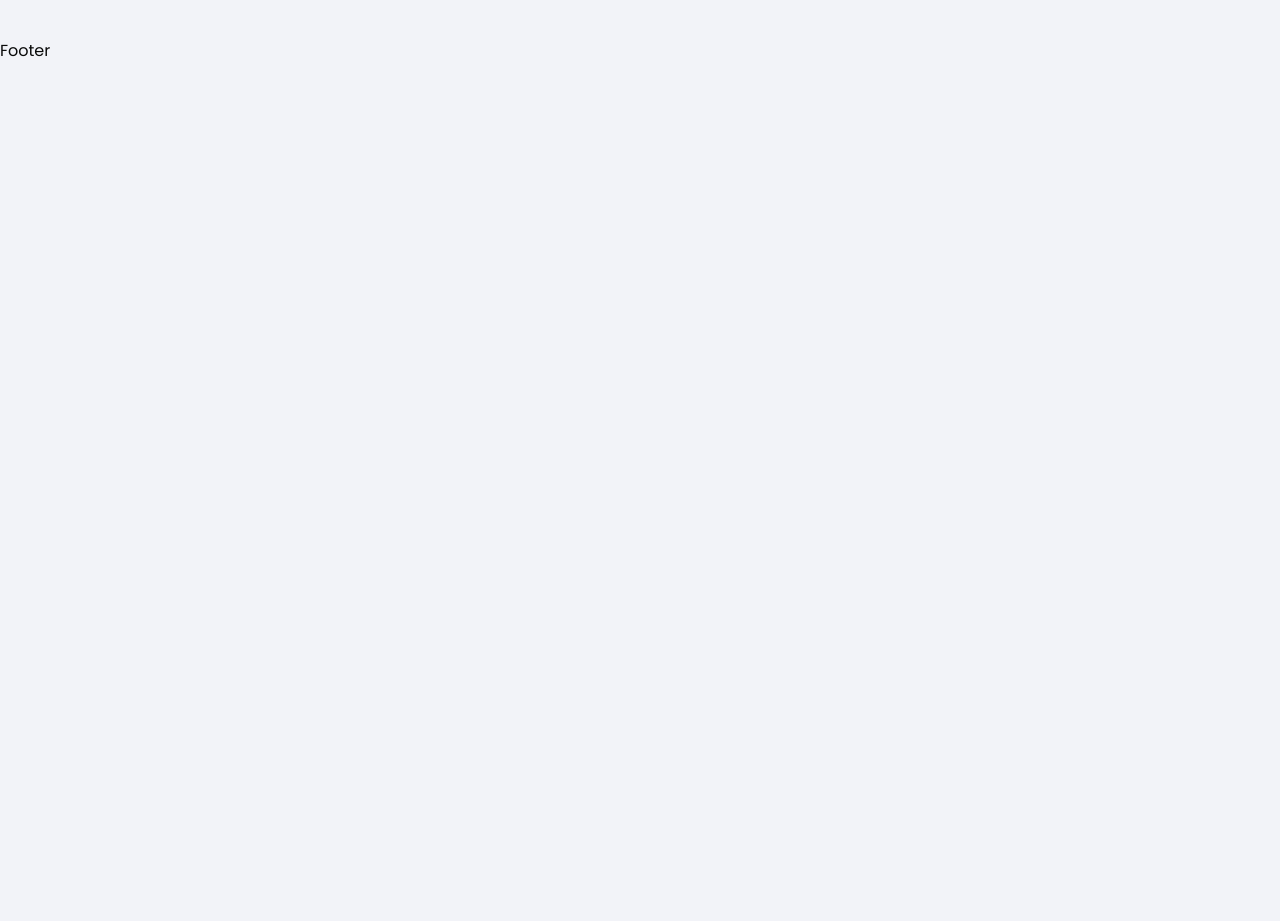
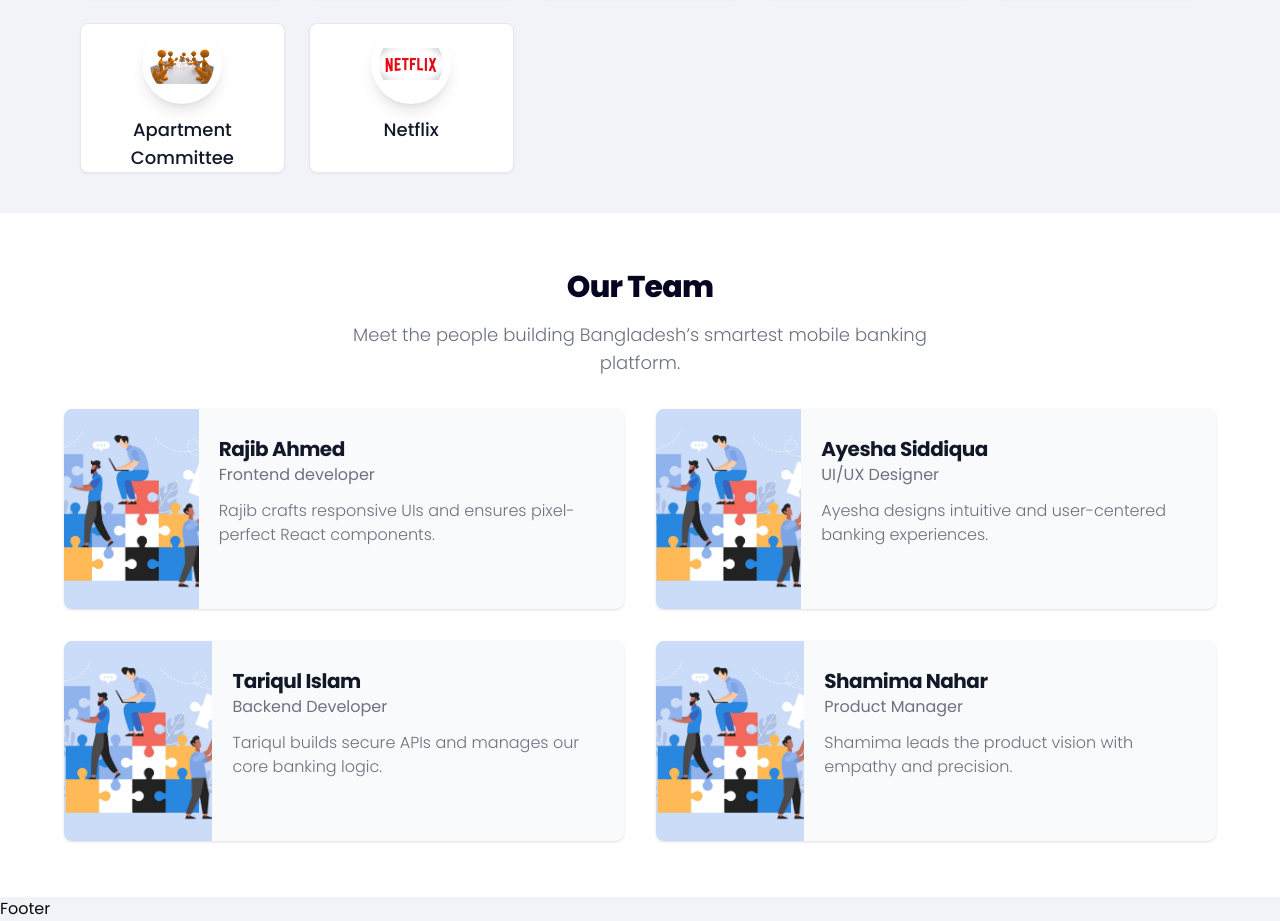
Before and after one commit to Rajib-Ahmed32/rajib-bill-pay, a React (Vite) app: page / in a window 1280 px wide. Shown: the part 841-1762 px from the top of the page. Before the commit the page ends 904 px from the top, so only its background shows below. Built offline with nearby package versions, Linux system fonts and the light colour scheme; no server answers.

Commit message:
Added responsive TeamSection and OrganizationCards with dynamic data for the website

```diff
--- a/src/components/BannerSlider.jsx
+++ b/src/components/BannerSlider.jsx
@@ -28,7 +28,7 @@ function BannerSlider() {
               className="w-full h-full object-cover"
             />
             <div className="absolute inset-0 bg-black/40 flex flex-col  justify-center items-center lg:items-start p-6 text-white">
-              <div className="w-[30%] md:w-[50%]">
+              <div className="">
                 <h2 className="text-2xl text-[#f2f3f8] font-bold">
                   {item.title}
                 </h2>
--- /dev/null
+++ b/src/components/OrganizationCards.jsx
@@ -0,0 +1,39 @@
+import React from "react";
+import icons from "../data/icons.js";
+import organizationData from "../data/billsData.json";
+
+export default function OrganizationCards() {
+  return (
+    <section className="py-10 px-4 max-w-6xl mx-auto">
+      <h2 className="text-3xl font-bold mb-8 text-center">Organizations</h2>
+
+      <div className="grid gap-6 grid-cols-1 sm:grid-cols-2 md:grid-cols-2 lg:grid-cols-5 xl:grid-cols-5">
+        {organizationData.map(({ id, organization }) => {
+          const iconSrc = icons[organization];
+
+          return (
+            <div
+              key={id}
+              className="w-full bg-white border border-gray-200 rounded-lg shadow-sm dark:bg-gray-800 dark:border-gray-700  flex flex-col items-center"
+            >
+              {iconSrc ? (
+                <img
+                  className="w-20 h-20 mb-3 rounded-full shadow-lg object-contain bg-white p-2"
+                  src={iconSrc}
+                  alt={`${organization} logo`}
+                />
+              ) : (
+                <div className="w-20 h-20 mb-3 rounded-full bg-gray-200 flex items-center justify-center text-gray-400 text-sm">
+                  No Icon
+                </div>
+              )}
+              <h5 className="text-lg font-medium text-gray-900 dark:text-white text-center">
+                {organization}
+              </h5>
+            </div>
+          );
+        })}
+      </div>
+    </section>
+  );
+}
--- /dev/null
+++ b/src/components/TeamSection.jsx
@@ -0,0 +1,69 @@
+import teamMembers from "../data/teamMembers";
+
+export default function TeamSection() {
+  return (
+    <section className="bg-white flex justify-center dark:bg-gray-900 py-9 md:py-14">
+      <div className="px-4 lg:px-0 mx-auto w-full max-w-6xl ">
+        <div className="mx-auto space-y-4 max-w-screen-sm text-center">
+          <h2 className="text-3xl tracking-tight font-extrabold text-[#050521] dark:text-white">
+            Our Team
+          </h2>
+          <p className="font-light text-[#6b7280] sm:text-lg dark:text-gray-400">
+            Meet the people building Bangladesh’s smartest mobile banking
+            platform.
+          </p>
+        </div>
+
+        <div className="grid mt-8 gap-8 md:grid-cols-2">
+          {teamMembers.map((member, index) => (
+            <div
+              key={index}
+              className="items-center bg-gray-50 rounded-lg shadow sm:flex dark:bg-gray-800 dark:border-gray-700"
+            >
+              <a href="#">
+                <img
+                  className="w-full sm:w-full md:w-[200px] md:h-[200px] rounded-lg sm:rounded-none sm:rounded-l-lg object-cover"
+                  src={member.image}
+                  alt={member.name}
+                />
+              </a>
+
+              <div className="p-5">
+                <h3 className="text-xl font-bold tracking-tight text-gray-900 dark:text-white">
+                  <a href="#">{member.name}</a>
+                </h3>
+                <span className="text-gray-500 dark:text-gray-400">
+                  {member.position}
+                </span>
+                <p className="mt-3 mb-4 font-light text-gray-500 dark:text-gray-400">
+                  {member.description}
+                </p>
+                <ul className="flex space-x-4 sm:mt-0">
+                  {["facebook", "twitter", "github", "linkedin"].map(
+                    (platform, idx) => (
+                      <li key={idx}>
+                        <a
+                          href="#"
+                          className="text-gray-500 hover:text-gray-900 dark:hover:text-white"
+                        >
+                          <svg
+                            className="w-5 h-5"
+                            fill="currentColor"
+                            viewBox="0 0 24 24"
+                            aria-hidden="true"
+                          >
+                            <path d="" />
+                          </svg>
+                        </a>
+                      </li>
+                    )
+                  )}
+                </ul>
+              </div>
+            </div>
+          ))}
+        </div>
+      </div>
+    </section>
+  );
+}
--- /dev/null
+++ b/src/data/teamMembers.js
@@ -0,0 +1,31 @@
+const teamMembers = [
+  {
+    name: "Rajib Ahmed",
+    position: "Frontend developer",
+    description:
+      "Rajib crafts responsive UIs and ensures pixel-perfect React components.",
+    image: "/images/team.jpeg",
+  },
+  {
+    name: "Ayesha Siddiqua",
+    position: "UI/UX Designer",
+    description:
+      "Ayesha designs intuitive and user-centered banking experiences.",
+    image: "/images/team.jpeg",
+  },
+  {
+    name: "Tariqul Islam",
+    position: "Backend Developer",
+    description:
+      "Tariqul builds secure APIs and manages our core banking logic.",
+    image: "/images/team.jpeg",
+  },
+  {
+    name: "Shamima Nahar",
+    position: "Product Manager",
+    description: "Shamima leads the product vision with empathy and precision.",
+    image: "/images/team.jpeg",
+  },
+];
+
+export default teamMembers;
--- a/src/layout/MainLayout.jsx
+++ b/src/layout/MainLayout.jsx
@@ -9,7 +9,7 @@ const MainLayout = () => {
     <div>
       <Toaster richColors position="top-right" />
       <Header />
-      <main className="flex min-h-screen justify-center items-start overflow-y-auto">
+      <main className="">
         <Outlet />
       </main>
       <Footer />
--- a/src/pages/Home.jsx
+++ b/src/pages/Home.jsx
@@ -1,10 +1,14 @@
+import OrganizationCards from "../components/OrganizationCards";
 import BannerSlider from "../components/BannerSlider";
 import React from "react";
+import TeamSection from "../components/TeamSection";
 
 const Home = () => {
   return (
     <div>
       <BannerSlider />
+      <OrganizationCards />
+      <TeamSection />
     </div>
   );
 };
--- /dev/null
+++ b/src/ui/components/ui/Container.jsx
@@ -0,0 +1,5 @@
+export function Container({ className, ...props }) {
+  return (
+    <div className={cn("mx-auto w-full max-w-7xl", className)} {...props} />
+  );
+}
```
Also changed, not shown: public/images/team.jpeg (added).
